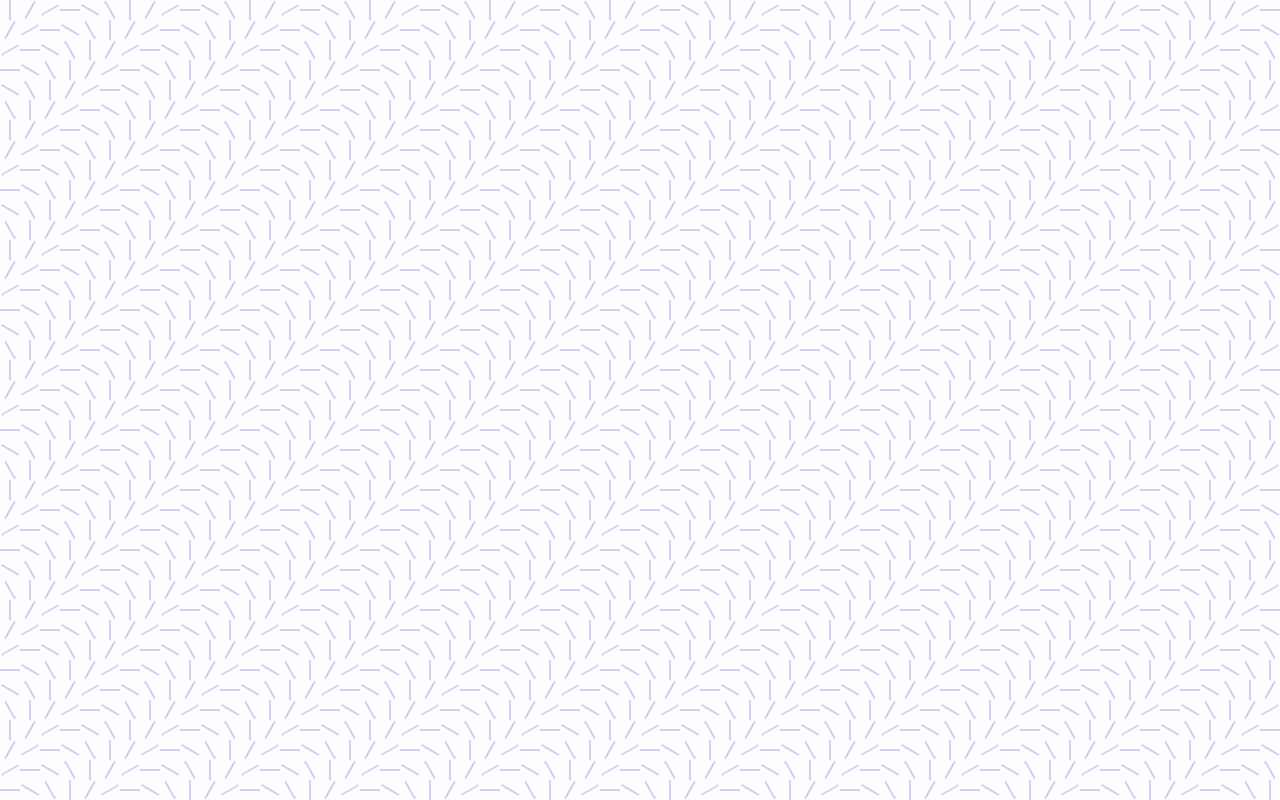
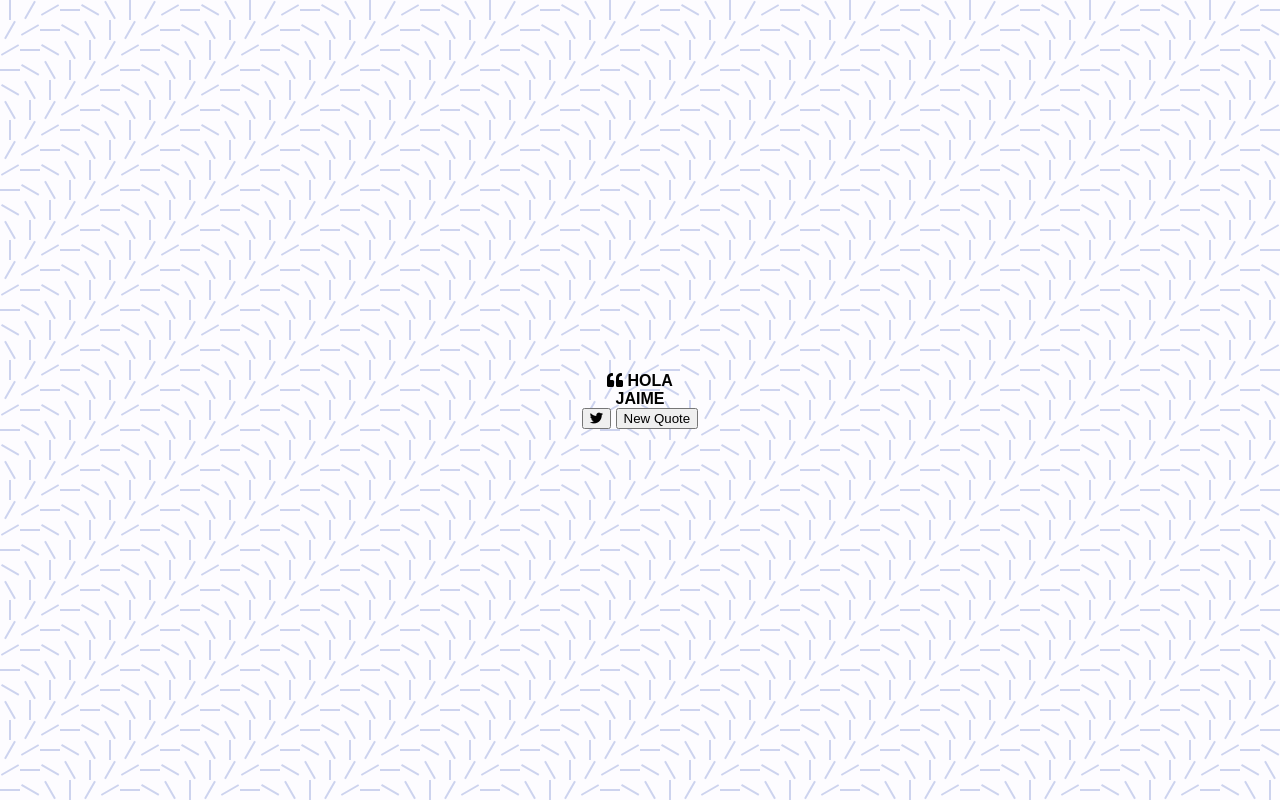
Before and after one commit to ing-arriola/quote-generator, a plain HTML site: page index.html in a window 1280 px wide. Drawn offline with Linux system fonts and the light colour scheme.

Commit message:
Markup completed for now... later I will add some changes

```diff
--- a/index.html
+++ b/index.html
@@ -18,6 +18,21 @@
     <link rel="stylesheet" href="style.css" />
   </head>
   <body>
+    <div class="quote-container" id="quote-container">
+      <div class="quote-text">
+        <i class="fas fa-quote-left"></i>
+        <span id="quote">HOLA</span>
+      </div>
+      <div class="quote-author">
+        <span id="author">JAIME</span>
+      </div>
+      <div class="button-container">
+        <button class="twitter-button" id="twitter" title="Tweet This!">
+          <i class="fab fa-twitter"></i>
+        </button>
+        <button class="new-quote">New Quote</button>
+      </div>
+    </div>
     <script src="script.js"></script>
   </body>
 </html>
```
